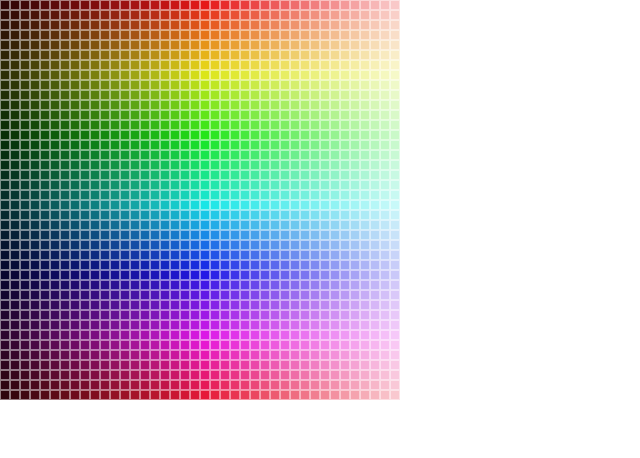
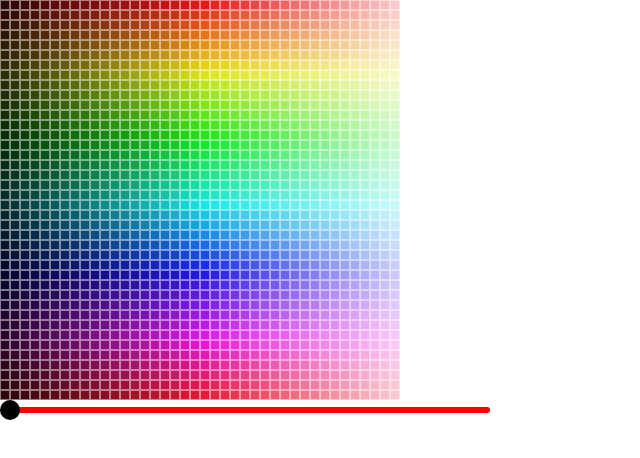
Before and after one commit to tris5572/dot-e, a React (Vite) app: page / in a window 1280 px wide. Shown: the top 458 px of the page, without its empty margins (0-640 px from the left). Built offline with nearby package versions, Linux system fonts and the light colour scheme.

Commit message:
feat: スライダーを自前で暫定実装

```diff
--- /dev/null
+++ b/src/atoms/app.ts
@@ -0,0 +1,3 @@
+import { atom } from 'jotai';
+
+export const canvasBorderAtom = atom(true);
--- a/src/components/App.tsx
+++ b/src/components/App.tsx
@@ -1,9 +1,11 @@
 import { Canvas } from './Canvas';
+import { ColorSelector } from './ColorSelector';
 
 export function App() {
   return (
     <>
       <Canvas />
+      <ColorSelector onChange={() => {}} />
     </>
   );
 }
--- a/src/components/Canvas.tsx
+++ b/src/components/Canvas.tsx
@@ -1,23 +1,27 @@
+import { useAtom } from 'jotai';
 import { Dot } from './Dot';
+import { canvasBorderAtom } from '../atoms/app';
 
 const X_SIZE = 40;
 const Y_SIZE = 40;
 
 export function Canvas() {
+  const [borderFlag, setBorderFlag] = useAtom(canvasBorderAtom);
+
   return (
-    <>
+    <div onClick={() => setBorderFlag(!borderFlag)}>
       {[...Array(Y_SIZE)].map((_, y) => (
         <div style={{ display: 'flex' }} key={y}>
           {[...Array(X_SIZE)].map((_, x) => (
             <Dot
               size={10}
               color={`hsl(${y * 9} 80% ${x * 2 + 10}%)`}
-              border="0.1px solid #FFF7"
+              border={borderFlag ? '0.5px solid #FFF7' : undefined}
               key={`${x}-${y}`}
             />
           ))}
         </div>
       ))}
-    </>
+    </div>
   );
 }
--- /dev/null
+++ b/src/components/ColorSelector.tsx
@@ -0,0 +1,94 @@
+import { useState } from 'react';
+
+type Props = {
+  /**
+   * 色が変更されたときに呼び出す関数
+   */
+  onChange: () => void;
+};
+
+export function ColorSelector(props: Props) {
+  return (
+    <div>
+      <Slider width={500} min={0} max={255} onChange={props.onChange} />
+    </div>
+  );
+}
+
+function Slider(props: { width: number; min: number; max: number; onChange: (v: number) => void }) {
+  const size = 20;
+  const barWidth = props.width - size;
+
+  const [dragging, setDragging] = useState(false);
+  const [knobX, setKnobX] = useState(0);
+
+  /** クリック等のイベント時に位置を更新する */
+  const updatePotision = (e: React.MouseEvent) => {
+    const clickX = e.nativeEvent.offsetX;
+    // バーの中のレシオを計算
+    const ratio = clamp((clickX - size / 2) / barWidth, 0, 1);
+    const value = (props.max - props.min) * ratio - props.min;
+    // ノブの位置を変更
+    setKnobX(ratio * barWidth);
+    props.onChange(value);
+  };
+
+  return (
+    <div
+      style={{ height: `${size}px`, width: `${props.width}px`, background: 'transparent' }}
+      onMouseDown={(e) => {
+        setDragging(true);
+        updatePotision(e);
+      }}
+      onMouseMove={(e) => {
+        if (dragging) updatePotision(e);
+      }}
+      onMouseUp={() => setDragging(false)}
+    >
+      <div
+        style={{
+          display: 'flex',
+          alignItems: 'center',
+          height: '100%',
+          padding: `0 ${size / 2}px`,
+        }}
+      >
+        {/* 横棒 */}
+        <div
+          style={{
+            width: `${barWidth}px`,
+            height: '6px',
+            background: 'red',
+            borderRadius: '8px',
+            pointerEvents: 'none',
+          }}
+        />
+        {/* ノブ */}
+        <div
+          style={{
+            width: `${size}px`,
+            height: `${size}px`,
+            borderRadius: '100%',
+            background: 'black',
+            position: 'absolute',
+            left: `${knobX}px`,
+            pointerEvents: 'none',
+          }}
+        />
+      </div>
+    </div>
+  );
+}
+
+/**
+ * 渡された値 `n` を、`min` と `max` の間に収める。
+ */
+function clamp(n: number, min: number, max: number): number {
+  if (n < min) {
+    return min;
+  }
+  if (max < n) {
+    return max;
+  }
+  return n;
+}
--- a/src/components/Dot.tsx
+++ b/src/components/Dot.tsx
@@ -13,6 +13,9 @@ type Props = {
   border?: string;
 };
 
+/**
+ * 1つのドットを表示するコンポーネント
+ */
 export function Dot(props: Props) {
   return (
     <div
```
